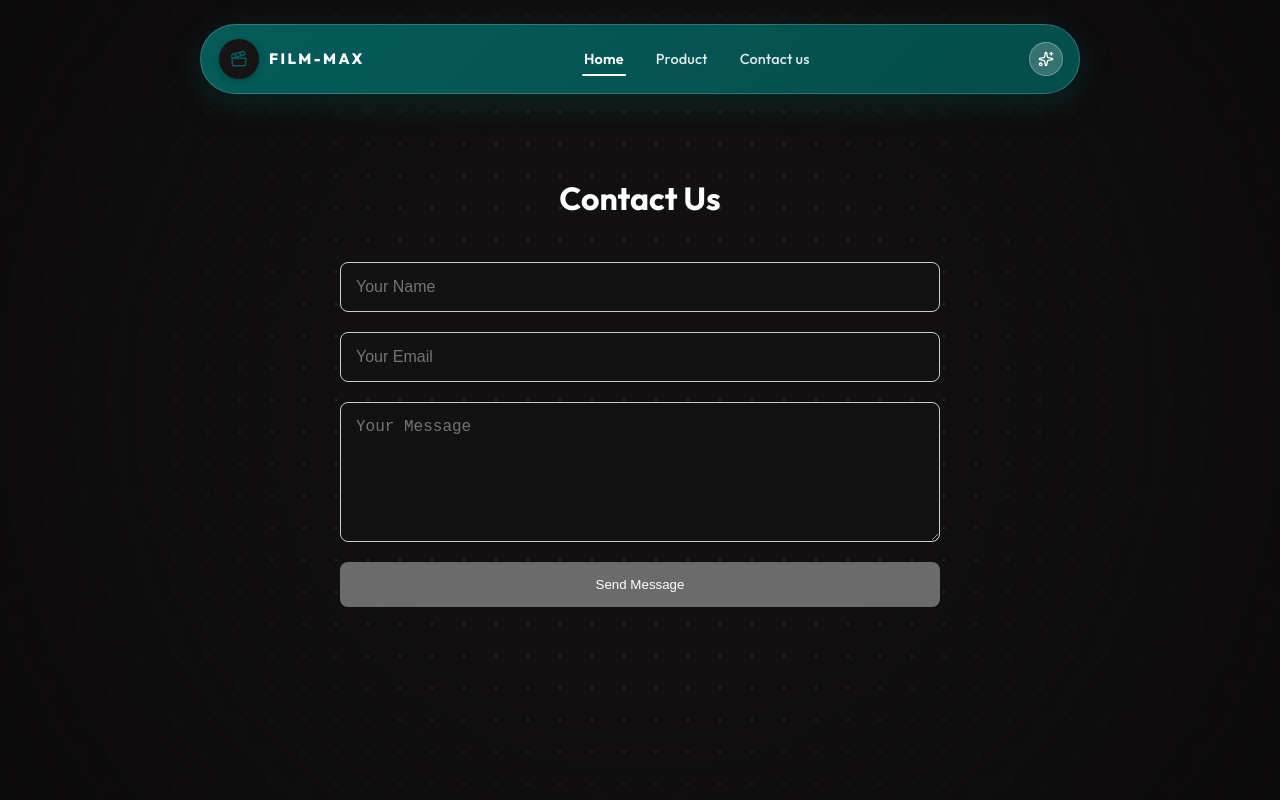
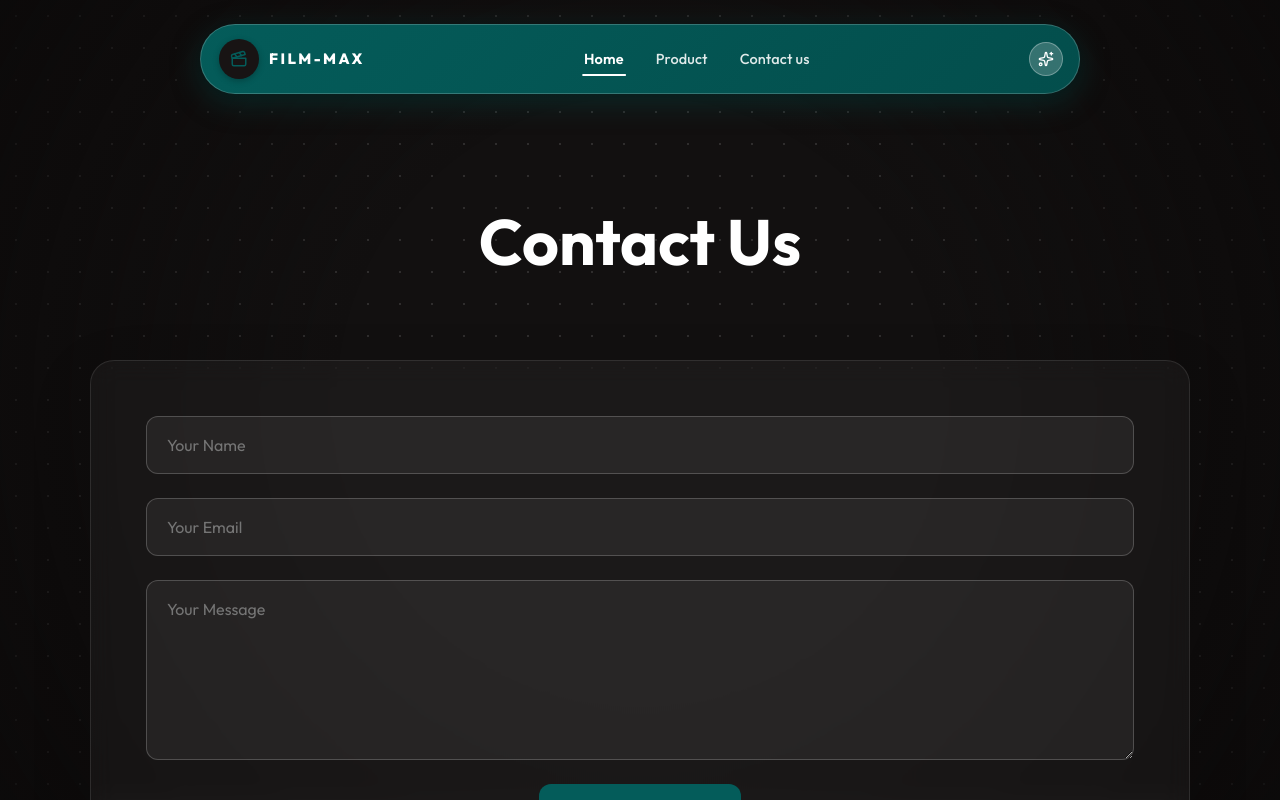
Before and after one commit to Siddhi0610/film-max, a React (Vite) app: page /film-max/contact in a window 1280 px wide. Shown: the top 800 px of the page. Built offline with nearby package versions, Linux system fonts and the light colour scheme; a web font is replaced by a local one.

Commit message:
contact form updated

```diff
--- a/src/pages/Contact.css
+++ b/src/pages/Contact.css
@@ -1,27 +1,191 @@
 .contact-page {
-  padding: 80px 5%;
+  min-height: 100vh;
+  padding: 100px 6%;
   text-align: center;
+  display: flex;
+  flex-direction: column;
+  align-items: center;
+  overflow: hidden;
 }
 
+/* Page heading */
+.contact-page h1 {
+  font-size: clamp(2.2rem, 5vw, 4rem);
+  margin-bottom: 20px;
+  animation: fadeDown 0.8s ease-out forwards;
+}
+
+/* Form container */
 .contact-form {
-  max-width: 600px;
-  margin: 40px auto;
+  width: min(90vw, 1100px);
+  margin: 50px auto 0;
   display: flex;
   flex-direction: column;
-  gap: 20px;
+  gap: 24px;
+
+  animation: formEntrance 1s ease-out forwards;
+
+  background: rgba(255, 255, 255, 0.04);
+  padding: clamp(25px, 5vw, 55px);
+  border-radius: 24px;
+
+  border: 1px solid rgba(255, 255, 255, 0.1);
+
+  backdrop-filter: blur(12px);
+
+  box-shadow: 0 20px 60px rgba(0, 0, 0, 0.15);
 }
 
+
+/* Input + textarea */
 .contact-form input,
 .contact-form textarea {
-  padding: 15px;
-  border-radius: 8px;
-  border: 1px solid #ccc;
+  width: 100%;
+  box-sizing: border-box;
+
+  padding: 18px 20px;
+
+  border-radius: 12px;
+  border: 1px solid rgba(255, 255, 255, 0.2);
+
+  background: rgba(255, 255, 255, 0.06);
+
   font-size: 16px;
+  font-family: inherit;
+
+  outline: none;
+
+  transition:
+    transform 0.25s ease,
+    border-color 0.25s ease,
+    box-shadow 0.25s ease,
+    background 0.25s ease;
 }
 
+
+/* Hover effect */
+.contact-form input:hover,
+.contact-form textarea:hover {
+  transform: translateY(-3px);
+
+  border-color: rgba(4, 92, 90, 0.7);
+
+  background: rgba(255, 255, 255, 0.1);
+}
+
+
+/* Focus effect */
+.contact-form input:focus,
+.contact-form textarea:focus {
+  transform: translateY(-3px);
+
+  border-color: #045C5A;
+
+  box-shadow: 0 0 0 3px rgba(4, 92, 90, 0.18);
+
+  background: rgba(255, 255, 255, 0.1);
+}
+
+
+/* Textarea */
+.contact-form textarea {
+  min-height: 180px;
+  resize: vertical;
+}
+
+
+/* Button */
 .contact-form button {
-  padding: 15px;
+  align-self: center;
+
+  padding: 16px 45px;
+
   border: none;
-  border-radius: 8px;
+  border-radius: 12px;
+
   cursor: pointer;
+
+  font-size: 16px;
+  font-weight: 600;
+
+  background: #045C5A;
+  color: white;
+
+  transition:
+    transform 0.25s ease,
+    box-shadow 0.25s ease,
+    background 0.25s ease;
 }
+
+
+/* Button hover */
+.contact-form button:hover {
+  transform: translateY(-4px) scale(1.02);
+
+  background: #05706d;
+
+  box-shadow: 0 12px 30px rgba(4, 92, 90, 0.3);
+}
+
+
+/* Button click */
+.contact-form button:active {
+  transform: translateY(-1px) scale(0.98);
+}
+
+
+/* ------------------------- */
+/* Animations */
+/* ------------------------- */
+
+@keyframes formEntrance {
+  0% {
+    opacity: 0;
+    transform: translateY(60px) scale(0.96);
+  }
+
+  100% {
+    opacity: 1;
+    transform: translateY(0) scale(1);
+  }
+}
+
+
+@keyframes fadeDown {
+  0% {
+    opacity: 0;
+    transform: translateY(-30px);
+  }
+
+  100% {
+    opacity: 1;
+    transform: translateY(0);
+  }
+}
+
+
+/* ------------------------- */
+/* Mobile */
+/* ------------------------- */
+
+@media (max-width: 700px) {
+
+  .contact-page {
+    padding: 80px 5%;
+  }
+
+  .contact-form {
+    width: 100%;
+    padding: 25px;
+    gap: 18px;
+  }
+
+  .contact-form input,
+  .contact-form textarea {
+    padding: 15px;
+  }
+
+  .contact-form button {
+    width: 100%;
+  }
+}
--- a/src/pages/Product.jsx
+++ b/src/pages/Product.jsx
@@ -35,7 +35,7 @@ function Product() {
             <li>Priority support</li>
           </ul>
 
-          <button>Choose Plan</button>
+          <button>Get Started</button>
         </div>
 
       </div>
```
